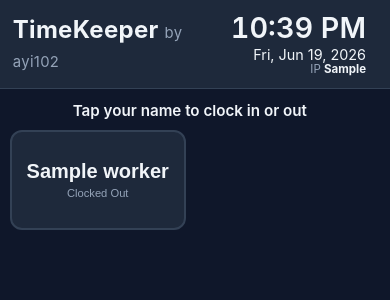
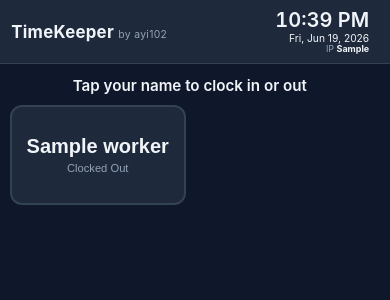
Before and after one commit to ayi102/TimeKeeper, a Flask app: template templates/kiosk.html in a window 390 px wide. Shown: the top 300 px of the page. Run offline with Flask 3, Linux system fonts and the light colour scheme; the template is opened without the code that fills it: most values are stand-ins (such as "Sample title", 1, 10 or a date in 2020); parts of the project's set-up code (start-up, migrations or seed data) failed here and were passed over.

Commit message:
Reduce kiosk banner to ~70%
Co-Authored-By: Claude Opus 4.8 (1M context) <noreply@anthropic.com>

```diff
--- a/static/style.css
+++ b/static/style.css
@@ -186,11 +186,11 @@ input:focus { outline: 2px solid var(--blue); border-color: var(--blue); }
 
 /* ===================== TINY SCREENS (e.g. 3.5" 480x320) ===================== */
 @media (max-width: 600px) {
-  .topbar { padding: .7rem 1.5rem .7rem .8rem; gap: .5rem; align-items: center; }
-  .brand { font-size: 1.5rem; }
-  .clock { font-size: 1.8rem; }
-  .date { font-size: .9rem; }
-  .subline { font-size: .72rem; }
+  .topbar { padding: .5rem 1.3rem .5rem .7rem; gap: .4rem; align-items: center; }
+  .brand { font-size: 1.05rem; }
+  .clock { font-size: 1.25rem; }
+  .date { font-size: .64rem; }
+  .subline { font-size: .56rem; }
 
   /* Extra right padding clears the display's overscan so the last card/IP
      are never cut off. */
```
